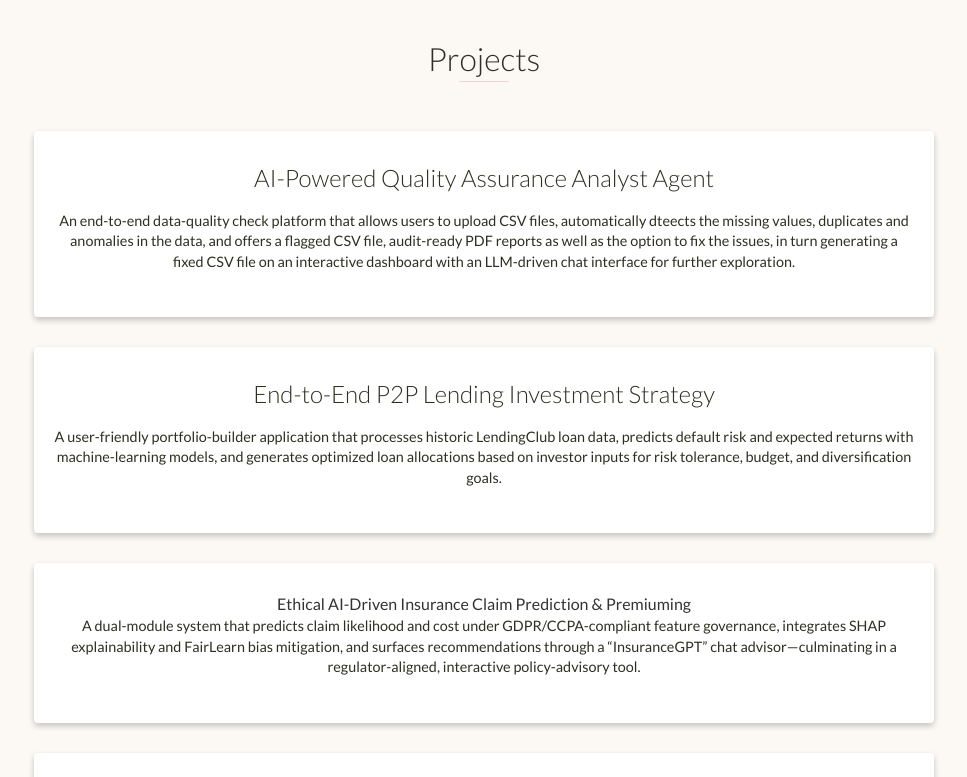
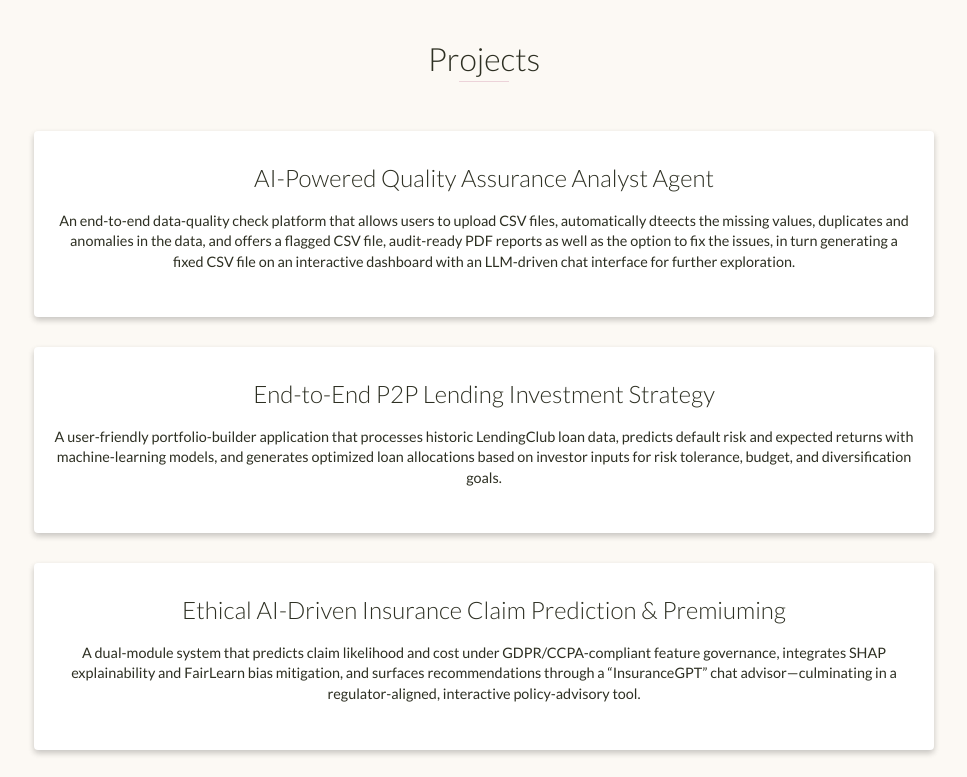
Before and after one commit to NikitaSuryawanshi18/nikitasuryawanshi18.github.io, a website: page index.html in a window 1280 px wide. Shown: the part 3320-4097 px from the top of the page, without its empty margins (156-1123 px from the left). Drawn offline with nearby package versions, Linux system fonts and the light colour scheme.

Commit message:
Update index.html

```diff
--- a/index.html
+++ b/index.html
@@ -171,9 +171,9 @@
     <!-- End #education -->
 
     <div id="projects" class="background-alt">
+     <div class="container">
         <h2 class="heading">Projects</h2>
-        <div class="container">
-            <div class="row">
+            <div class="projects-grid">
                 <div class="project shadow-large">
                     <div class="project-info">
                         <h3>AI-Powered Quality Assurance Analyst Agent</h3>
@@ -197,7 +197,8 @@
                 <!-- End .project -->
 
 		    <div class="project shadow-large">
-                    <div class="project-info">Ethical AI-Driven Insurance Claim Prediction & Premiuming</h3>
+                    <div class="project-info">
+			<h3>Ethical AI-Driven Insurance Claim Prediction & Premiuming</h3>
                         <p>
                          A dual-module system that predicts claim likelihood and cost under GDPR/CCPA-compliant feature governance, integrates SHAP explainability and FairLearn bias mitigation, and surfaces recommendations through a “InsuranceGPT” chat advisor—culminating in a regulator-aligned, interactive policy-advisory tool.
 			</p>
```
